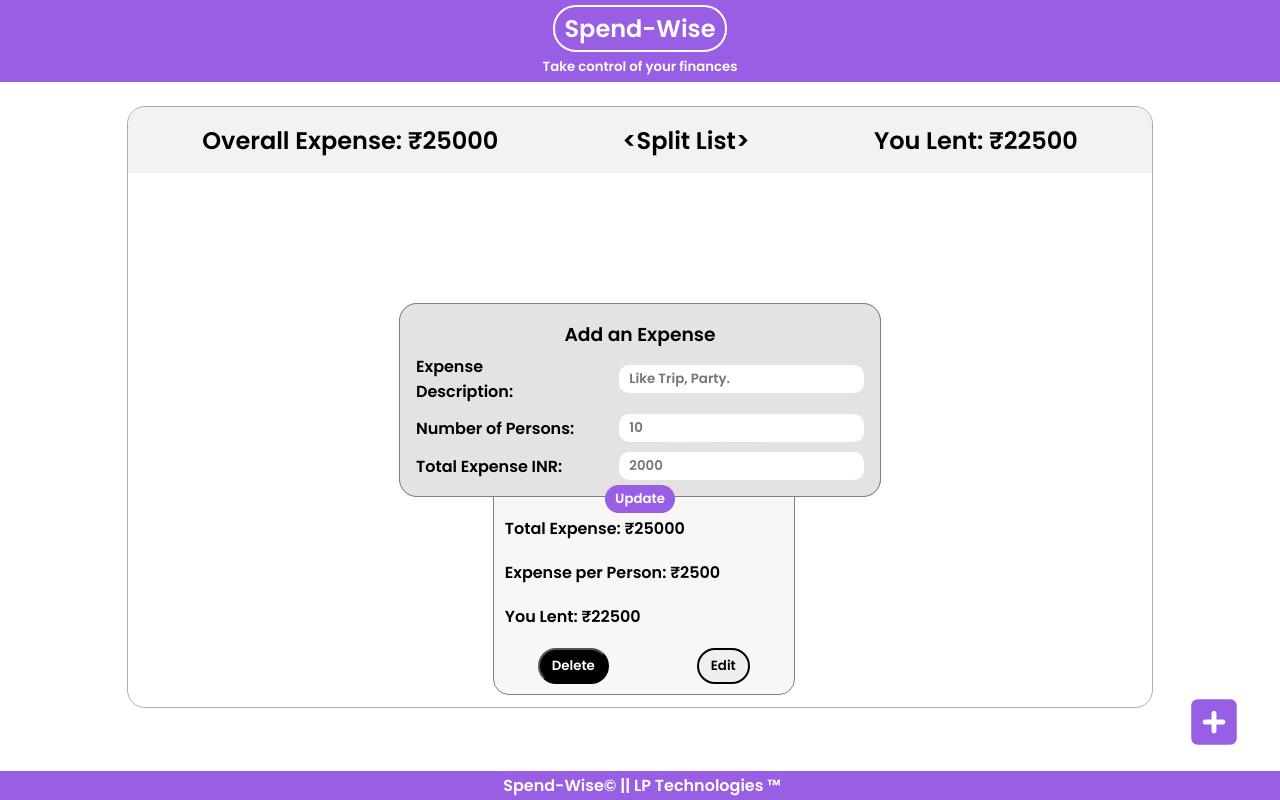
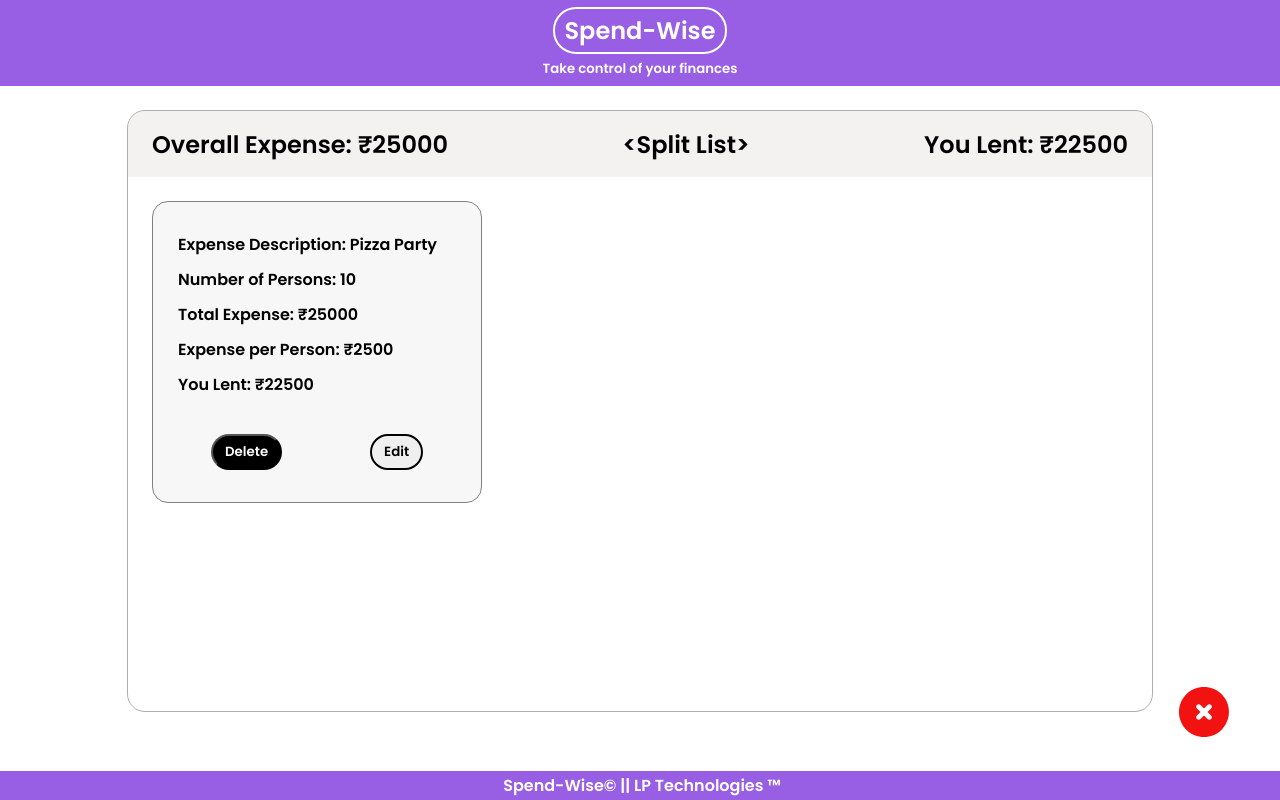
Before and after one commit to Lokeshpunwani29/Spend-Wise, a plain HTML site: page index.html in a window 1280 px wide. Drawn offline with Linux system fonts and the light colour scheme.

Commit message:
Update Version.

```diff
--- a/index.html
+++ b/index.html
@@ -44,11 +44,10 @@
     </div>
 
     <div class="addLogo">
-        <svg xmlns="http://www.w3.org/2000/svg" height="52" width="52" rotate=""
-            viewBox="0 0 448 512"><!--!Font Awesome Free 6.7.2 by @fontawesome - https://fontawesome.com License - https://fontawesome.com/license/free Copyright 2025 Fonticons, Inc.-->
-            <path fill="#985ee4"
-                d="M64 32C28.7 32 0 60.7 0 96L0 416c0 35.3 28.7 64 64 64l320 0c35.3 0 64-28.7 64-64l0-320c0-35.3-28.7-64-64-64L64 32zM200 344l0-64-64 0c-13.3 0-24-10.7-24-24s10.7-24 24-24l64 0 0-64c0-13.3 10.7-24 24-24s24 10.7 24 24l0 64 64 0c13.3 0 24 10.7 24 24s-10.7 24-24 24l-64 0 0 64c0 13.3-10.7 24-24 24s-24-10.7-24-24z" />
-        </svg>
+        <svg width="72px" height="72px" viewBox="-2.4 -2.4 28.80 28.80" fill="none" xmlns="http://www.w3.org/2000/svg" transform="rotate(0)"><g id="SVGRepo_bgCarrier" stroke-width="0"></g><g id="SVGRepo_tracerCarrier" stroke-linecap="round" stroke-linejoin="round"></g><g id="SVGRepo_iconCarrier"> <rect width="24" height="24" fill="white"></rect> <path fill-rule="evenodd" clip-rule="evenodd" d="M13 9C13 8.44772 12.5523 8 12 8C11.4477 8 11 8.44772 11 9V11H9C8.44772 11 8 11.4477 8 12C8 12.5523 8.44772 13 9 13H11V15C11 15.5523 11.4477 16 12 16C12.5523 16 13 15.5523 13 15V13H15C15.5523 13 16 12.5523 16 12C16 11.4477 15.5523 11 15 11H13V9ZM2 12C2 6.47715 6.47715 2 12 2C17.5228 2 22 6.47715 22 12C22 17.5228 17.5228 22 12 22C6.47715 22 2 17.5228 2 12Z" fill="#985ee4"></path> </g></svg>
+    </div>
+    <div class="cancelLogo">
+        <svg width="72px" height="72px" viewBox="-2.4 -2.4 28.80 28.80" fill="none" xmlns="http://www.w3.org/2000/svg" transform="rotate(45)"><g id="SVGRepo_bgCarrier" stroke-width="0"></g><g id="SVGRepo_tracerCarrier" stroke-linecap="round" stroke-linejoin="round"></g><g id="SVGRepo_iconCarrier"> <rect width="24" height="24" fill="white"></rect> <path fill-rule="evenodd" clip-rule="evenodd" d="M13 9C13 8.44772 12.5523 8 12 8C11.4477 8 11 8.44772 11 9V11H9C8.44772 11 8 11.4477 8 12C8 12.5523 8.44772 13 9 13H11V15C11 15.5523 11.4477 16 12 16C12.5523 16 13 15.5523 13 15V13H15C15.5523 13 16 12.5523 16 12C16 11.4477 15.5523 11 15 11H13V9ZM2 12C2 6.47715 6.47715 2 12 2C17.5228 2 22 6.47715 22 12C22 17.5228 17.5228 22 12 22C6.47715 22 2 17.5228 2 12Z" fill="#f31212"></path> </g></svg>
     </div>
 
     <footer>
--- a/style.scss
+++ b/style.scss
@@ -10,8 +10,8 @@
     --gray: rgba(192, 192, 192, 0.48);
 }
 * {
-    padding: auto;
-    margin: auto;
+    padding: 0;
+    margin: 0;
     font-family: "Poppins", sans-serif;
     font-weight: 600;
     font-style: normal;
@@ -24,8 +24,8 @@ body{
 nav {
     color: var(--white);
     display: flex;
-    height: 9vh;
-    padding: 5px;
+    height: 7vh;
+    padding: 15px;
     align-items: center;
     justify-content: center;
     background-color: var(--purple);
@@ -51,13 +51,14 @@ nav {
     margin-top: 3vh;
     width: 80vw;
     height: 75vh;
+    margin: 3vh auto;
     border: 1px solid rgb(178, 172, 172);
     border-radius: 18px;
     overflow: hidden;
 
 
     .listheader {
-        padding: 12px;
+        padding: 12px 24px;
         display: flex;
         height: 7%;
         justify-content: space-between;
@@ -71,15 +72,17 @@ nav {
         width: 98%;
         display: flex;
         flex-wrap: wrap;
-        justify-content: center;
+        // align-items: center;
         gap: 20px;
         overflow-y: scroll;
         .card {
-            margin-bottom: 2%;
+            margin: 1%;
             border: 0.5px solid grey;
+            line-height: 35px;
+            padding: 25px 14px;
             background-color: rgba(221, 213, 213, 0.199);
             border-radius: 16px;
-            height: 275px;
+            height: 250px;
             width: 300px;
 
             .upperCard {
@@ -126,13 +129,19 @@ nav {
     cursor: pointer;
 }
 
+.cancelLogo{
+    position: fixed;
+    bottom: 45px;
+    right: 40px;
+    cursor: pointer;
+}
 
 .addExpenseForm{
     z-index: 10;
     width: 35vw;
     height: 20vh;
     position: fixed;
-    display: flex;
+    display: none;
     flex-direction: column;
     gap: 20px;
     top: 50%;
@@ -194,7 +203,7 @@ nav {
     width: 35vw;
     height: 20vh;
     position: fixed;
-    display: flex;
+    display: none;
     flex-direction: column;
     gap: 20px;
     top: 50%;
```
Also changed, not shown: output.css, 1 other file.
